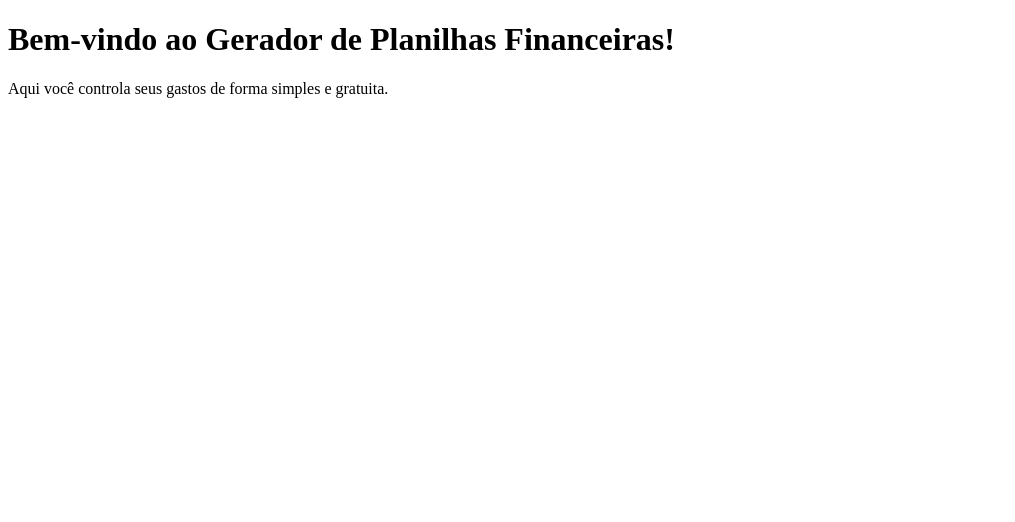
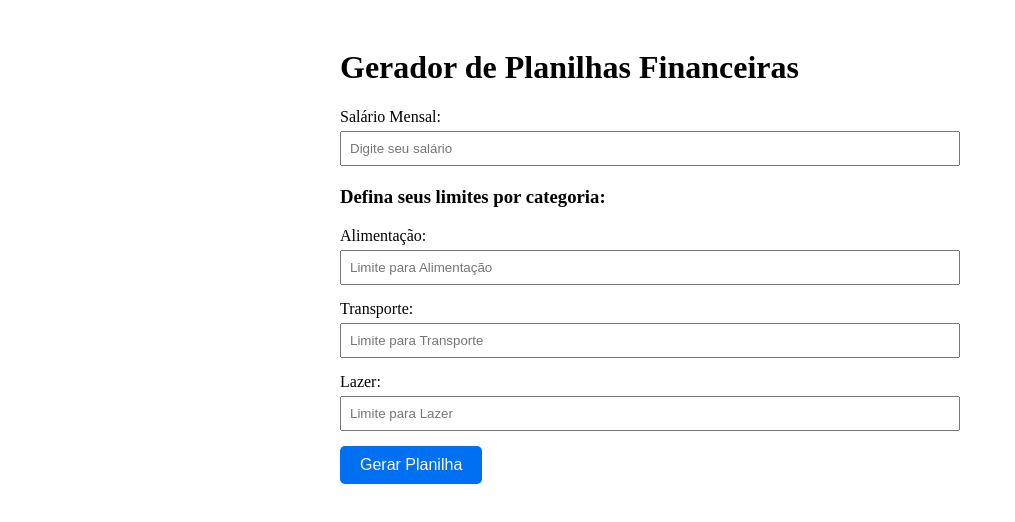
Before and after one commit to luanamendz/site-financas, a Next.js app: page / in a window 1280 px wide. Shown: the top 522 px of the page, without its empty margins (0-1015 px from the left). Built offline with nearby package versions, Linux system fonts and the light colour scheme.

Commit message:
index.js

```diff
--- a/pages/index.js
+++ b/pages/index.js
@@ -1,8 +1,75 @@
+import { useState } from "react";
+
 export default function Home() {
+  const [salario, setSalario] = useState("");
+  const [categorias, setCategorias] = useState([
+    { nome: "Alimentação", limite: "" },
+    { nome: "Transporte", limite: "" },
+    { nome: "Lazer", limite: "" },
+  ]);
+
+  const handleCategoriaChange = (index, value) => {
+    const novasCategorias = [...categorias];
+    novasCategorias[index].limite = value;
+    setCategorias(novasCategorias);
+  };
+
+  const handleGerarPlanilha = () => {
+    alert(
+      `Salário: R$${salario}\n` +
+        categorias
+          .map((cat) => `${cat.nome}: R$${cat.limite || "0"}`)
+          .join("\n") +
+        `\n\nPlanilha gerada (simulação)!`
+    );
+  };
+
   return (
-    <div>
-      <h1>Bem-vindo ao Gerador de Planilhas Financeiras!</h1>
-      <p>Aqui você controla seus gastos de forma simples e gratuita.</p>
+    <div style={{ maxWidth: 600, margin: "auto", padding: 20 }}>
+      <h1>Gerador de Planilhas Financeiras</h1>
+      <div style={{ marginBottom: 20 }}>
+        <label>
+          Salário Mensal:{" "}
+          <input
+            type="number"
+            value={salario}
+            onChange={(e) => setSalario(e.target.value)}
+            placeholder="Digite seu salário"
+            style={{ width: "100%", padding: 8, marginTop: 5 }}
+          />
+        </label>
+      </div>
+
+      <h3>Defina seus limites por categoria:</h3>
+      {categorias.map((cat, i) => (
+        <div key={cat.nome} style={{ marginBottom: 15 }}>
+          <label>
+            {cat.nome}:{" "}
+            <input
+              type="number"
+              value={cat.limite}
+              onChange={(e) => handleCategoriaChange(i, e.target.value)}
+              placeholder={`Limite para ${cat.nome}`}
+              style={{ width: "100%", padding: 8, marginTop: 5 }}
+            />
+          </label>
+        </div>
+      ))}
+
+      <button
+        onClick={handleGerarPlanilha}
+        style={{
+          padding: "10px 20px",
+          backgroundColor: "#0070f3",
+          color: "white",
+          border: "none",
+          cursor: "pointer",
+          fontSize: 16,
+          borderRadius: 5,
+        }}
+      >
+        Gerar Planilha
+      </button>
     </div>
   );
 }
```
